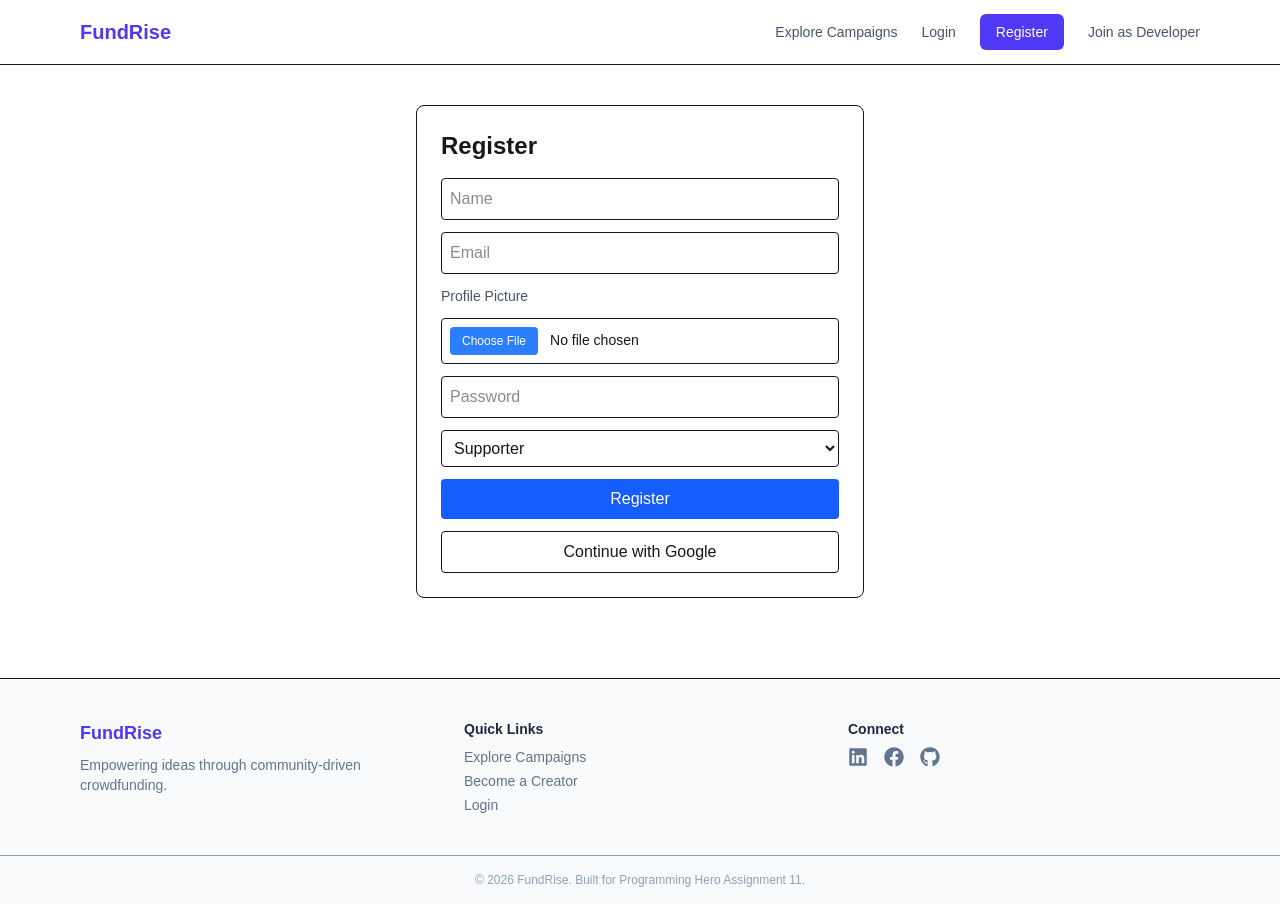
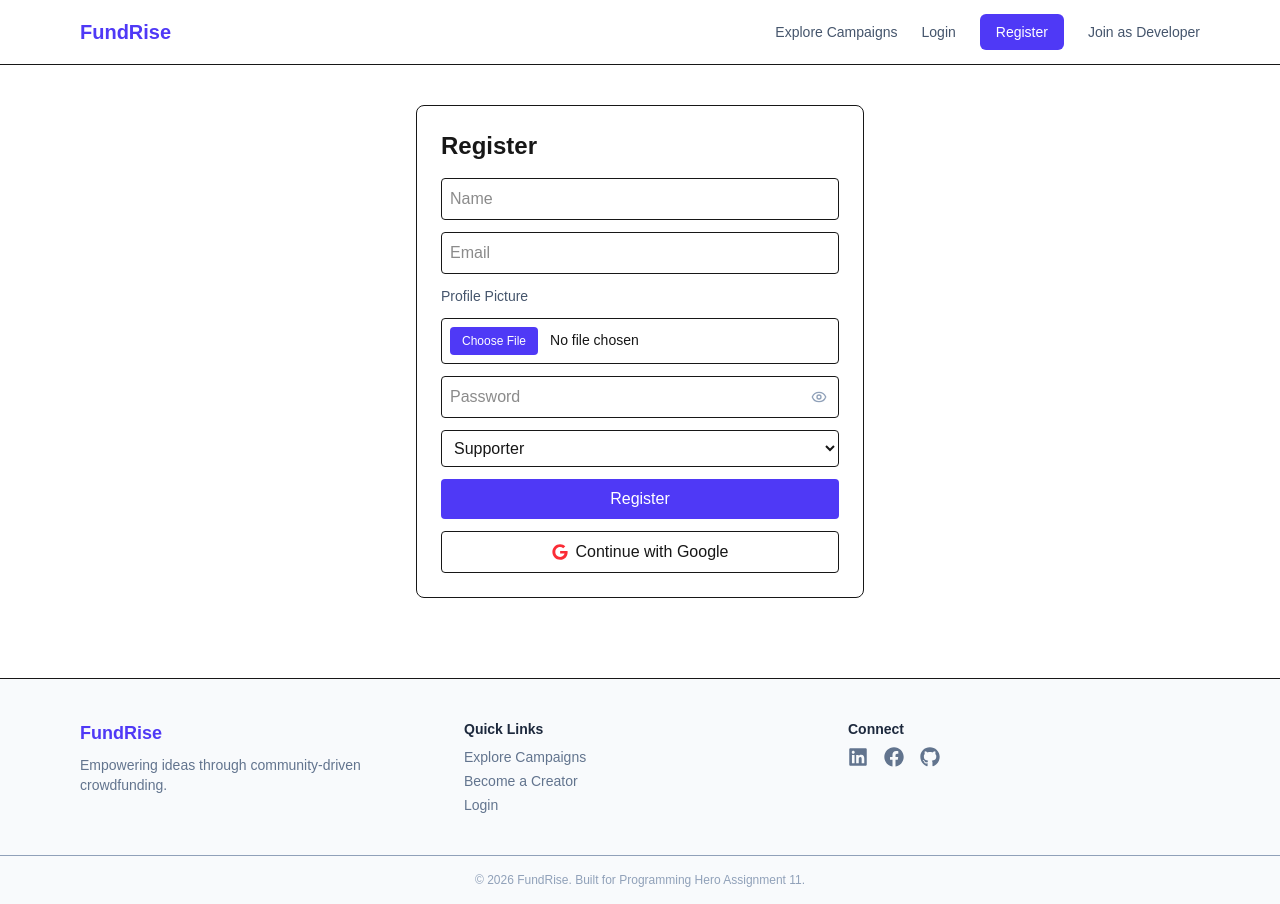
Before and after one commit to Sadiqunnabi17/CF-client, a Next.js app: page /register in a window 1280 px wide. Built offline with nearby package versions, Linux system fonts and the light colour scheme; no server answers.

Commit message:
Add Google logo and password visibility toggle to login/register forms

```diff
--- a/src/app/login/page.jsx
+++ b/src/app/login/page.jsx
@@ -2,11 +2,14 @@
 import { useState } from "react";
 import { useRouter } from "next/navigation";
 import toast from "react-hot-toast";
+import { FaGoogle } from "react-icons/fa";
+import { Eye, EyeOff } from "lucide-react";
 import axiosInstance from "@/lib/axiosInstance";
 import { useAuth } from "@/context/AuthContext";
 
 export default function LoginPage() {
   const [form, setForm] = useState({ email: "", password: "" });
+  const [showPassword, setShowPassword] = useState(false);
   const [error, setError] = useState("");
   const router = useRouter();
   const { loginUser } = useAuth();
@@ -33,11 +36,39 @@ export default function LoginPage() {
       <h1 className="text-2xl font-bold mb-4">Login</h1>
       {error && <p className="text-red-500 mb-3">{error}</p>}
       <form onSubmit={handleSubmit} className="flex flex-col gap-3">
-        <input type="email" placeholder="Email" required onChange={(e) => setForm({ ...form, email: e.target.value })} className="border p-2 rounded" />
-        <input type="password" placeholder="Password" required onChange={(e) => setForm({ ...form, password: e.target.value })} className="border p-2 rounded" />
-        <button type="submit" className="bg-blue-600 text-white p-2 rounded">Login</button>
+        <input
+          type="email"
+          placeholder="Email"
+          required
+          onChange={(e) => setForm({ ...form, email: e.target.value })}
+          className="border p-2 rounded"
+        />
+        <div className="relative">
+          <input
+            type={showPassword ? "text" : "password"}
+            placeholder="Password"
+            required
+            onChange={(e) => setForm({ ...form, password: e.target.value })}
+            className="border p-2 rounded w-full pr-10"
+          />
+          <button
+            type="button"
+            onClick={() => setShowPassword((s) => !s)}
+            className="absolute right-3 top-1/2 -translate-y-1/2 text-slate-400 hover:text-slate-600"
+            tabIndex={-1}
+          >
+            {showPassword ? <EyeOff className="w-4 h-4" /> : <Eye className="w-4 h-4" />}
+          </button>
+        </div>
+        <button type="submit" className="bg-indigo-600 text-white p-2 rounded hover:bg-indigo-700">
+          Login
+        </button>
       </form>
-      <button onClick={handleGoogleSignIn} className="mt-3 w-full border p-2 rounded">
+      <button
+        onClick={handleGoogleSignIn}
+        className="mt-3 w-full border p-2 rounded flex items-center justify-center gap-2 hover:bg-slate-50"
+      >
+        <FaGoogle className="w-4 h-4 text-red-500" />
         Continue with Google
       </button>
     </div>
--- a/src/app/register/page.jsx
+++ b/src/app/register/page.jsx
@@ -2,6 +2,8 @@
 import { useState } from "react";
 import { useRouter } from "next/navigation";
 import toast from "react-hot-toast";
+import { FaGoogle } from "react-icons/fa";
+import { Eye, EyeOff } from "lucide-react";
 import axiosInstance from "@/lib/axiosInstance";
 import { useAuth } from "@/context/AuthContext";
 import { uploadToImgBB } from "@/lib/imgbb";
@@ -14,6 +16,7 @@ export default function RegisterPage() {
     role: "Supporter",
   });
   const [imageFile, setImageFile] = useState(null);
+  const [showPassword, setShowPassword] = useState(false);
   const [uploading, setUploading] = useState(false);
   const [error, setError] = useState("");
   const router = useRouter();
@@ -67,10 +70,28 @@ export default function RegisterPage() {
           type="file"
           accept="image/*"
           onChange={(e) => setImageFile(e.target.files[0])}
-          className="border p-2 rounded text-sm file:mr-3 file:py-1.5 file:px-3 file:rounded file:border-0 file:bg-blue-500 file:text-white file:text-xs hover:file:bg-blue-700"
+          className="border p-2 rounded text-sm file:mr-3 file:py-1.5 file:px-3 file:rounded file:border-0 file:bg-indigo-600 file:text-white file:text-xs hover:file:bg-indigo-700"
         />
 
-        <input name="password" type="password" placeholder="Password" required onChange={handleChange} className="border p-2 rounded" />
+        <div className="relative">
+          <input
+            name="password"
+            type={showPassword ? "text" : "password"}
+            placeholder="Password"
+            required
+            onChange={handleChange}
+            className="border p-2 rounded w-full pr-10"
+          />
+          <button
+            type="button"
+            onClick={() => setShowPassword((s) => !s)}
+            className="absolute right-3 top-1/2 -translate-y-1/2 text-slate-400 hover:text-slate-600"
+            tabIndex={-1}
+          >
+            {showPassword ? <EyeOff className="w-4 h-4" /> : <Eye className="w-4 h-4" />}
+          </button>
+        </div>
+
         <select name="role" onChange={handleChange} className="border p-2 rounded">
           <option value="Supporter">Supporter</option>
           <option value="Creator">Creator</option>
@@ -78,12 +99,16 @@ export default function RegisterPage() {
         <button
           type="submit"
           disabled={uploading}
-          className="bg-blue-600 text-white p-2 rounded disabled:opacity-50"
+          className="bg-indigo-600 text-white p-2 rounded disabled:opacity-50 hover:bg-indigo-700"
         >
           {uploading ? "Uploading image..." : "Register"}
         </button>
       </form>
-      <button onClick={handleGoogleSignIn} className="mt-3 w-full border p-2 rounded">
+      <button
+        onClick={handleGoogleSignIn}
+        className="mt-3 w-full border p-2 rounded flex items-center justify-center gap-2 hover:bg-slate-50"
+      >
+        <FaGoogle className="w-4 h-4 text-red-500" />
         Continue with Google
       </button>
     </div>
```
